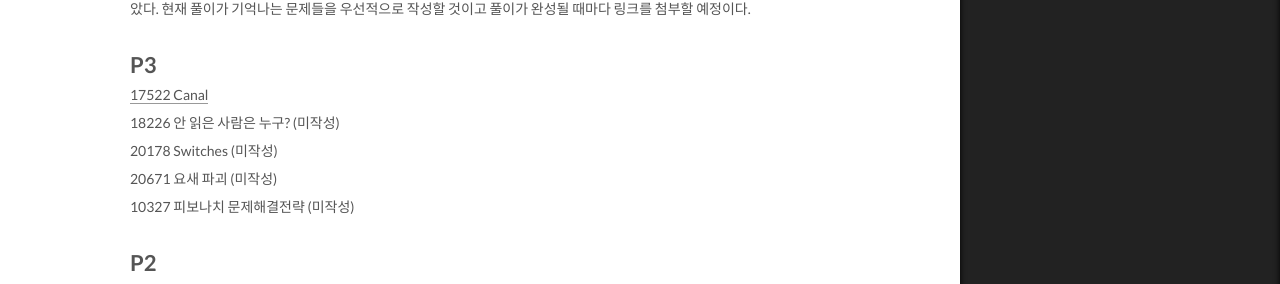
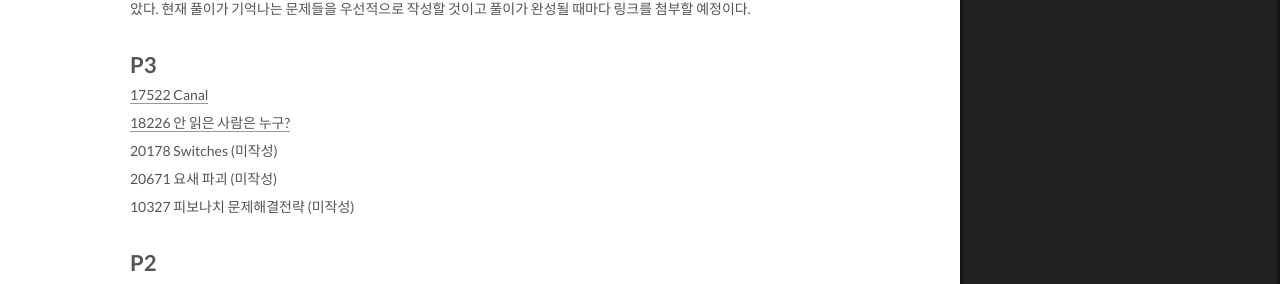
Before and after one commit to ansol4328/ansol4328.github.io, a Jekyll site: the page built from _posts/2021-11-04-PS-in-ROKAF.md, in a window 1280 px wide. Shown: the part 533-817 px from the top of the page. Built offline with Jekyll 4.4.1, drawn with Linux system fonts in a browser that asks for light colours; comment, search, counter and statistics services are not loaded.

Commit message:
add link of solution

```diff
--- a/_posts/2021-11-04-PS-in-ROKAF.md
+++ b/_posts/2021-11-04-PS-in-ROKAF.md
@@ -12,7 +12,7 @@ tags:
 
 # P3
 [17522 Canal](https://ansol4328.github.io/boj/2021/11/05/BOJ-17522/)
-18226 안 읽은 사람은 누구? (미작성)
+[18226 안 읽은 사람은 누구?](https://ansol4328.github.io/boj/2021/11/23/BOJ-18226/)
 20178 Switches (미작성)
 20671 요새 파괴 (미작성)
 10327 피보나치 문제해결전략 (미작성)
```
